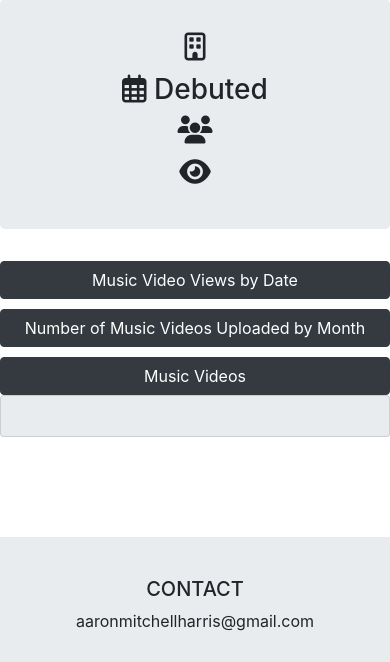
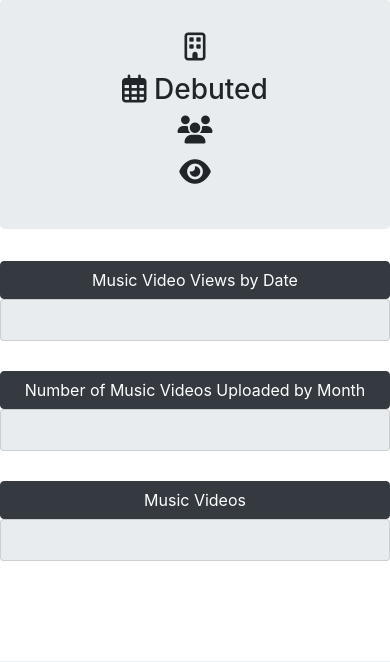
Before and after one commit to aaronmitchellharris/kpop-data, a Django app: template stats/templates/stats/profile.html in a window 390 px wide. Shown: the part 71-733 px from the top of the page. Run offline with Django 3.2, Linux system fonts and the light colour scheme; the template is opened without the code that fills it, so the values that code supplies are empty; some libraries are stand-ins or nearby versions.

Commit message:
update for mobile

```diff
--- a/stats/static/stats/profile.css
+++ b/stats/static/stats/profile.css
@@ -42,8 +42,12 @@ footer {
     margin-bottom: 10px
 }
 
+.chart {
+    width: 100%;
+}
+
 .btn {
-    margin-top: 10px
+    margin-top: 30px
 }
 
 .nav-link:hover {
@@ -59,6 +63,12 @@ footer {
 
 @media screen and (max-width: 1080px) {
     .googlecharts {
-        zoom:0.6;
+        zoom:.9;
     }
 }
+
+@media screen and (min-width: 1080px) {
+    .googlecharts {
+        zoom:1;
+    }
+}
--- a/stats/templates/stats/about.html
+++ b/stats/templates/stats/about.html
@@ -41,7 +41,7 @@
                 <h2>Welcome to Kpop-Numbers!</h2>
                 <h3>&nbsp;</h3>
                 <h5>I built this website as a tool for monitoring and visualizing Youtube music video views of popular
-                    Kpop Pop Artists. It is still a work in progress, but I hope one day it will be seamless and easy
+                    Kpop Artists. It is still a work in progress, but I hope one day it will be seamless and easy
                     to use for everyone. Please let me know if there are any bugs or improvements you would like to
                     bring to my attention. Thank you!</h5>
                 <h3>&nbsp;</h3>
--- a/stats/templates/stats/profile.html
+++ b/stats/templates/stats/profile.html
@@ -93,7 +93,6 @@
                         minorGridlines: {
                             count: 0
                         },
-                        textPosition: 'in'
                     },
                     vAxis: {
                         title: '# of Videos',
@@ -154,33 +153,33 @@
             <h3><i class="fas fa-eye"></i> {{ group.total_view_count|intcomma }}</h3>
         </div>
 
-        <a class="btn btn-dark container holder choose" onclick="drawChart()" href="#chart" data-toggle="collapse" role="button" aria-expanded="false" aria-controls="collapseOne">
+        <a class="btn btn-dark container-fluid holder choose" href="#chart" data-toggle="collapse" role="button" aria-expanded="false" aria-controls="collapseOne">
             Music Video Views by Date
         </a>
 
-        <div class="collapse" id="chart">
-            <div class="container card card-body">
+        <div class="collapse show" id="chart">
+            <div class="container-fluid card card-body">
                 <div class="holder googlecharts" id="chart_div" align="center"></div>
             </div>
         </div>
 
-        <a class="btn btn-dark container holder choose" onclick="drawChart2()" href="#graph" data-toggle="collapse" role="button" aria-expanded="false" aria-controls="collapseOne">
+        <a class="btn btn-dark container-fluid holder choose" onclick="drawChart2()" href="#graph" data-toggle="collapse" role="button" aria-expanded="false" aria-controls="collapseOne">
             Number of Music Videos Uploaded by Month
         </a>
 
-        <div class="collapse" id="graph">
-            <div class="container card card-body">
+        <div class="collapse show" id="graph">
+            <div class="container-fluid card card-body">
                 <div class="holder googlecharts" id="graph_div" align="center"></div>
             </div>
         </div>
 
-        <a class="btn btn-dark container holder choose" href="#videos" data-toggle="collapse" role="button" aria-expanded="true" aria-controls="collapseOne">
+        <a class="btn btn-dark container-fluid holder choose" href="#videos" data-toggle="collapse" role="button" aria-expanded="true" aria-controls="collapseOne">
             Music Videos
         </a>
 
         <div class="collapse show" id="videos">
-            <div class="container card card-body">
-            <div class="row">
+            <div class="container-fluid card card-body">
+            <div class="row" align="center">
             {% for v in vid_list %}
                 <div class="col">
                     <iframe width="320" height="180" class="mv"
```
Also changed, not shown: stats/static/stats/index.css (+12 -1 lines).
